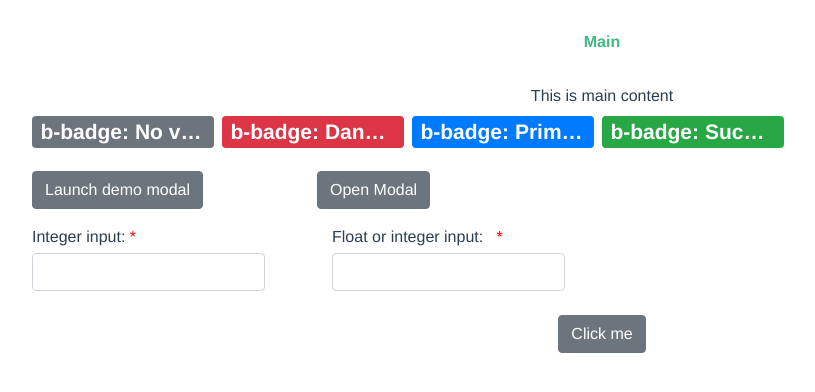
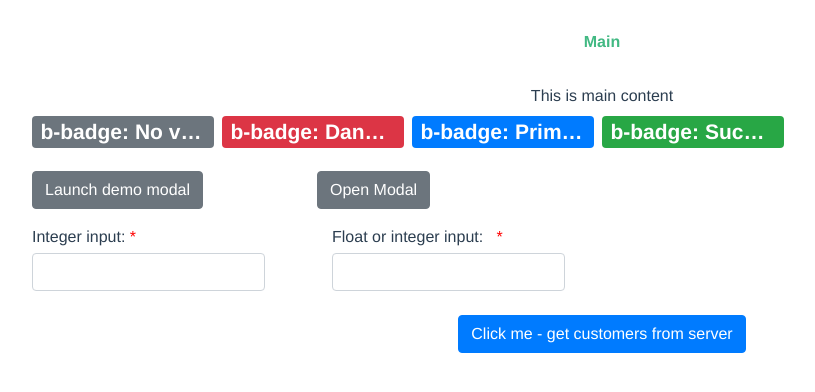
Before and after one commit to bookgvi/authvuelidate, a Vue app: page / in a window 1280 px wide. Shown: the top 392 px of the page, without its empty margins (38-853 px from the left). Built offline with nearby package versions, Linux system fonts and the light colour scheme; sample sign-in values are in the browser's storage.

Commit message:
get customers from server

```diff
--- a/src/components/LearningBootstrap/index.vue
+++ b/src/components/LearningBootstrap/index.vue
@@ -66,7 +66,7 @@
     </b-row>
     <b-row class="mt-3">
       <b-col align="center">
-        <b-button @click="getCustomers">Click me</b-button>
+        <b-button @click="getCustomers" variant="primary">Click me - get customers from server</b-button>
       </b-col>
     </b-row>
   </b-container>
```
